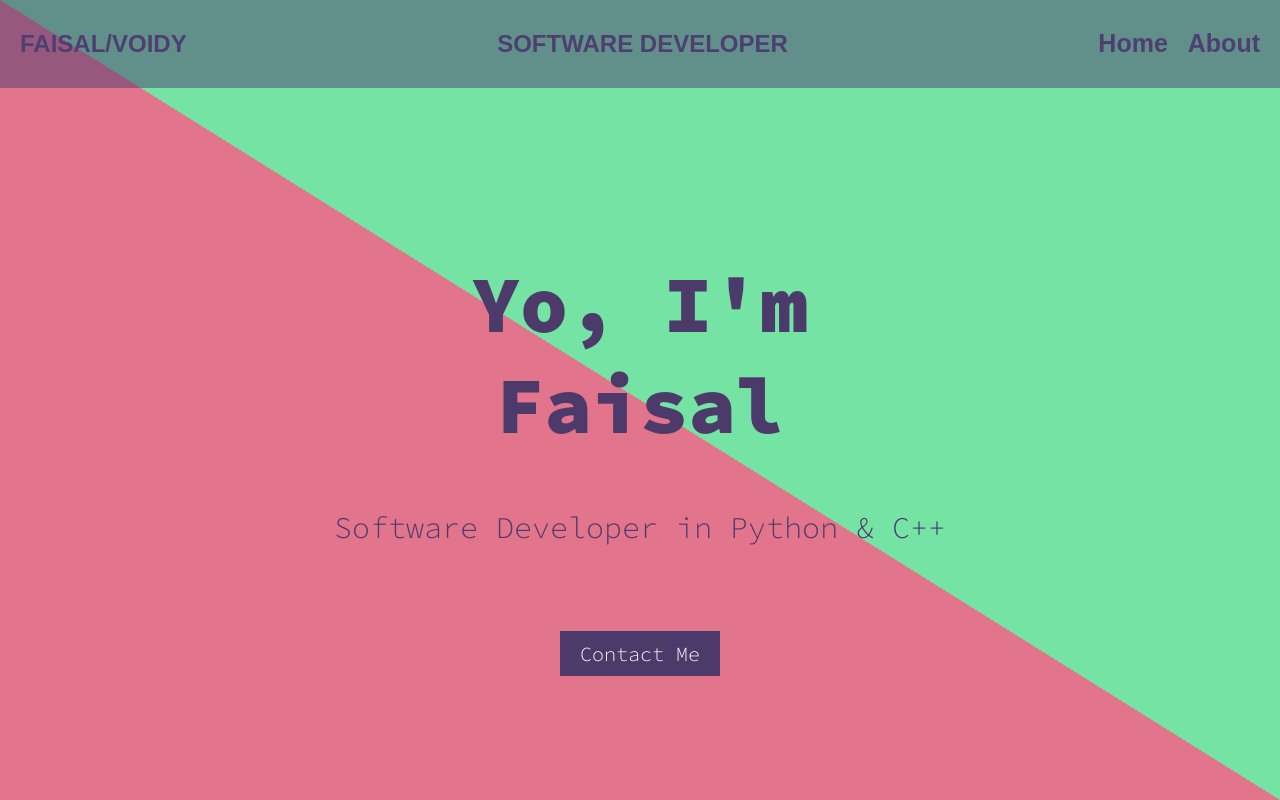
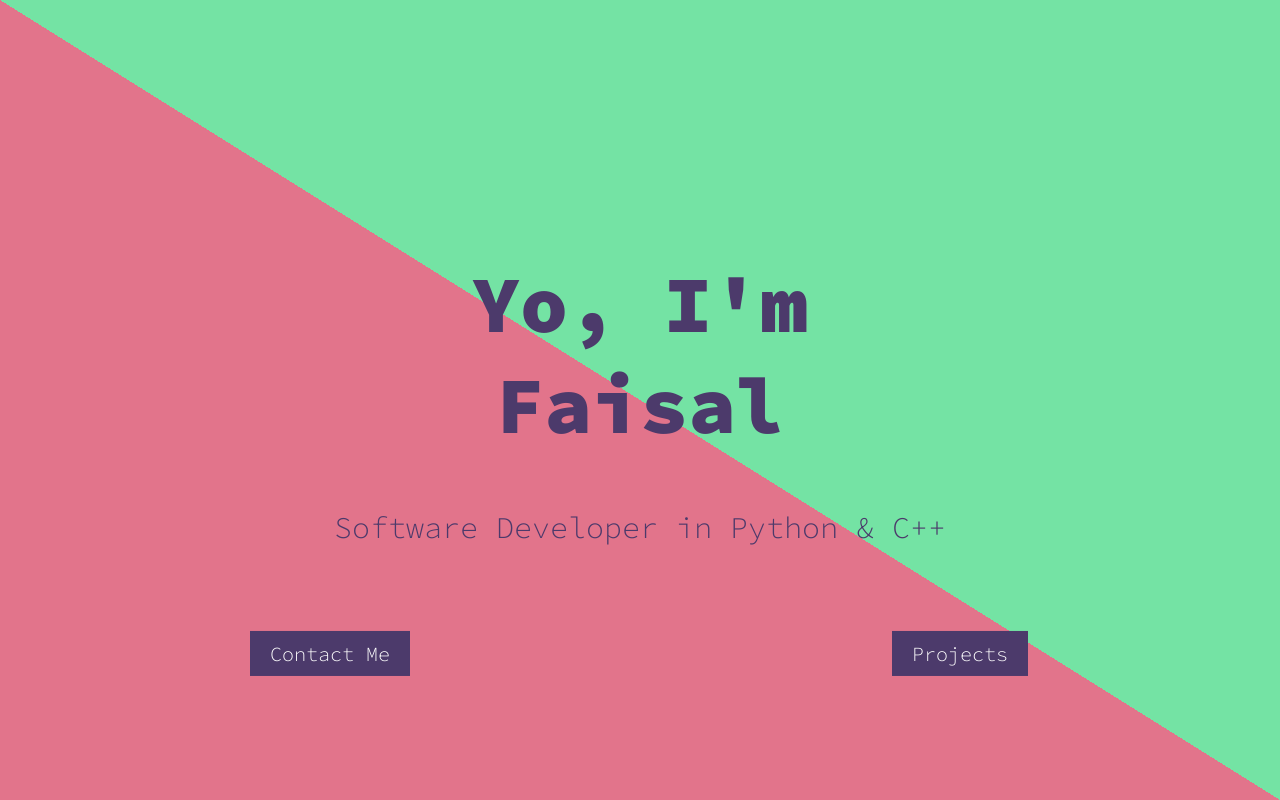
Before and after one commit to FaisalAbusharar/portfolio, a React (Create React App) app: page / in a window 1280 px wide. Built offline with nearby package versions, Linux system fonts and the light colour scheme.

Commit message:
btw this dont work

```diff
--- a/package.json
+++ b/package.json
@@ -8,6 +8,7 @@
     "@testing-library/user-event": "^13.5.0",
     "react": "^18.2.0",
     "react-dom": "^18.2.0",
+    "react-router-dom": "^6.15.0",
     "react-scripts": "5.0.1",
     "web-vitals": "^2.1.4"
   },
--- a/src/App.js
+++ b/src/App.js
@@ -1,6 +1,7 @@
 import React, { useState, useEffect } from 'react';
 import './css/App.css'; // Import your CSS file
 import NavigationBar from './NavigationBar';
+import { Router, Switch, Route } from "react-router-dom";
 
 function App() {
   const [showInfo, setShowInfo] = useState(false);
@@ -20,7 +21,7 @@ function App() {
 
   return (
     <div className="background-container">
-      <NavigationBar />
+      {/* <NavigationBar /> */}
       <div id="min-div">
 
 
@@ -30,9 +31,17 @@ function App() {
         <h2 id="subtitle" className={showInfo ? 'move-up' : ''}>
           Software Developer in Python & C++
         </h2>
+
+        <button className="projects-button" onClick={() => history.push('/projects')} >
+                Projects
+          </button>
+
+
+
         {showInfo && (
           <>
             <div className="button-container">
+
               <button className="contact-button" onClick={handleContactClick}>
                 Contact Me
               </button>
--- a/src/css/App.css
+++ b/src/css/App.css
@@ -19,7 +19,7 @@ body {
   gap: 25px;
   position: absolute;
   bottom: 0%;
-  top: 170%;
+  top: 150%;
   left: 50%;
   transform: translateX(-50%);
   width: 70%;
@@ -92,6 +92,18 @@ body {
   top: 700%; /* Adjust the top property to move the subtitle closer to the title */
 }
 
+#info-1 {
+  text-align: center;
+  color: #4c3a6b;
+  font-size: 30px;
+  padding-bottom: 10px;
+  font-weight: 100; /* Apply thin style */
+  font-family: 'Source Code Pro', monospace;
+  transition: transform 2s ease-in-out;
+  top: 700%; /* Adjust the top property to move the subtitle closer to the title */
+}
+
+
 
 
 /* Nw styles for the animation */
@@ -152,10 +164,30 @@ body {
     cursor: pointer;
     transition: background-color 0.3s ease-in-out;
     position: absolute; /* Add absolute positioning to the button */
-    left: 50%; /* Position the button horizontally in the center */
+    left: 0%; /* Position the button horizontally in the center */
     transform: translateX(-50%); /* Center the button horizontally */
   }
 
 .contact-button:hover {
     background-color: #ffae00; /* Change the background color on hover (you can use any color you like) */
   }
+
+
+.projects-button {
+    background-color: #4c3a6b;
+    color: white;
+    transition: background-color 0.3s ease-in-out; /* Add a transition for background color change */
+    font-family: 'Source Code Pro', monospace;
+    font-size: 20px;
+    border: none;
+    padding: 10px 20px;
+    cursor: pointer;
+    transition: background-color 0.3s ease-in-out;
+    position: absolute; /* Add absolute positioning to the button */
+    left: 100%; /* Position the button horizontally in the center */
+    transform: translateX(-50%); /* Center the button horizontally */
+  }
+
+.projects-button:hover {
+    background-color: #ffae00; /* Change the background color on hover (you can use any color you like) */
+  }
--- /dev/null
+++ b/src/history.js
@@ -0,0 +1,3 @@
+import { createBrowserHistory as history} from 'history';
+
+export default history();
```
Also changed, not shown: src/components/projects.jsx (added, +20 -0 lines).
